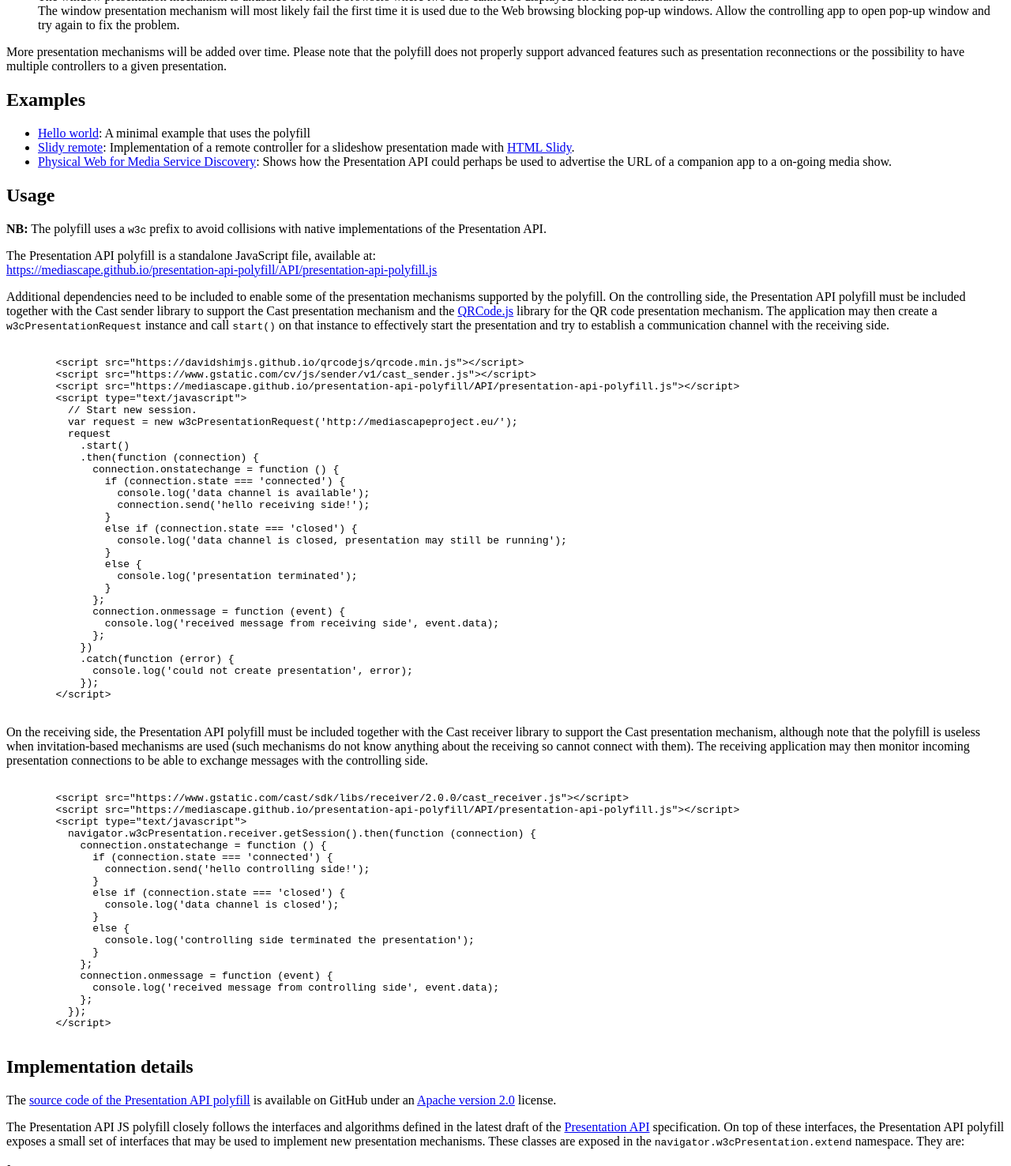
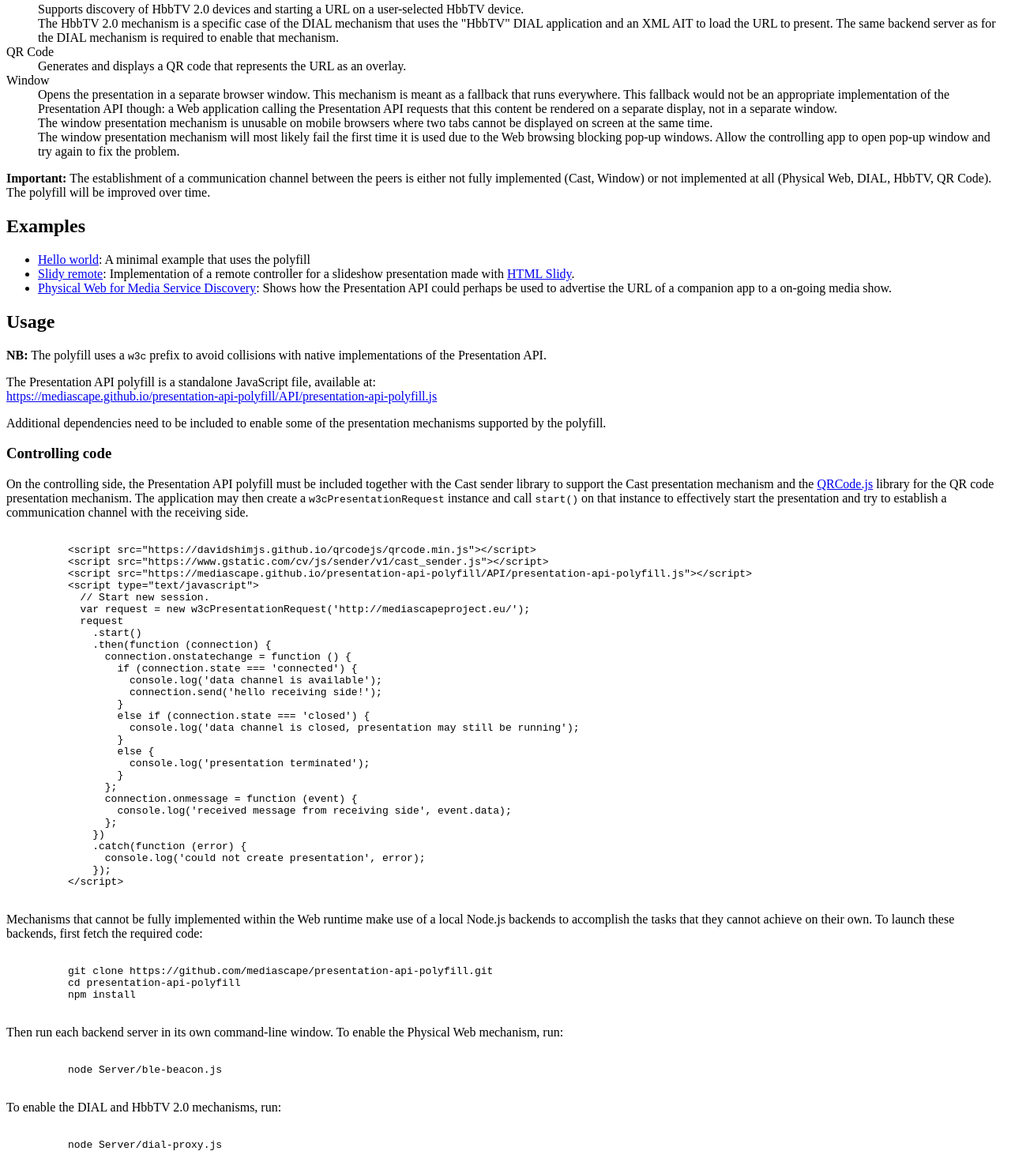
Before and after one commit to mediascape/presentation-api-polyfill, a website: page index.html in a window 1280 px wide. Shown: the part 449-1925 px from the top of the page at 79% size. Drawn offline with Linux system fonts and the light colour scheme.

Commit message:
DIAL and HbbTV mechanisms documented
The fact that the polyfill does not yet properly establish a
communication channel between the peers is also explicitly spelled
out.

```diff
--- a/index.html
+++ b/index.html
@@ -7,32 +7,45 @@
     <h1>Presentation API polyfill</h1>
 
     <p>
-      This page presents a JavaScript polyfill of the <a href="https://w3c.github.io/presentation-api/">Presentation API</a> specification under standardisation within the <a href="https://www.w3.org/2014/secondscreen/">Second Screen Working Group</a> at W3C. The polyfill is mostly intended for the exploration of the ins and outs of the Presentation API. It shows how the Presentation API may be implemented on top of different presentation mechanisms, be them <strong>discovery-based</strong> (the controlling device discovers and controls the second device) or <strong>invitation-based</strong> (the controlling device invites nearby devices to launch an URL), with a view to providing concrete feedback on the specification to the Second Screen Working Group.
+      This page presents a JavaScript polyfill of the <a href="https://w3c.github.io/presentation-api/">Presentation API</a> specification under standardisation within the <a href="https://www.w3.org/2014/secondscreen/">Second Screen Working Group</a> at W3C.
+    </p>
+
+    <p>
+      The polyfill is not intended for use in production. It is meant to explore various discovery and launch mechanisms that the Presentation API could be built upon, be them <strong>discovery-based</strong> (the controlling device discovers and controls the second device) or <strong>invitation-based</strong> (the controlling device invites nearby devices to launch an URL), with a view to providing concrete feedback on the specification to the Second Screen Working Group.
     </p>
 
     <p>
       Presentation mechanisms that are currently supported are:
     </p>
     <dl>
-      <dt>Cast</dt>
+      <dt id="cast">Cast</dt>
       <dd>Supports presenting to a Chromecast device. This mechanism only runs in Google Chrome with the <a href="https://chrome.google.com/webstore/detail/google-cast/boadgeojelhgndaghljhdicfkmllpafd?hl=en">Google Cast extension</a> and a Chromecast device connected to the same wireless network as the controlling device.</dd>
       <dd>Also note that receiving applications must be registered with Google for the Chromecast device to be able to load them.</dd>
 
-      <dt>Physical Web</dt>
+      <dt id="physicalweb">Physical Web</dt>
       <dd>Supports broadcasting the URL to present through a Bluetooth Low-Energy (BLE) device. This mechanism heavily constrains the size of the URL that may be requested, since it must be less than 21 bytes long. A Node.js backend server running on the controlling machine on port 3000 is required for the polyfill to be able to communnicate with the BLE device.</dd>
       <dd>To start the local backend server, run <code>npm install</code> and <code>node Server/ble-beacon.js</code>. The local backend server has been tested successfully on Linux. It may not run on other platforms.</dd>
 
-      <dt>QR Code</dt>
+      <dt id="dial">DIAL</dt>
+      <dd>Supports discovery of DIAL devices and of a specific set of DIAL applications that can load and render a URL on some second screen. A Node.js DIAL backend server running on the controlling machine on port 3001 is required for the polyfill to be able to discover and control DIAL devices.</dd>
+      <dd>To start the local backend server, run <code>npm install</code> and <code>node Server/dial-proxy.js</code>. The local backend server should work well across platforms.</dd>
+
+      <dt id="hbbtv">HbbTV 2.0</dt>
+      <dd>Supports discovery of HbbTV 2.0 devices and starting a URL on a user-selected HbbTV device.</dd>
+      <dd>The HbbTV 2.0 mechanism is a specific case of the DIAL mechanism that uses the "HbbTV" DIAL application and an XML AIT to load the URL to present. The same backend server as for the DIAL mechanism is required to enable that mechanism.</dd>
+
+      <dt id="qrcode">QR Code</dt>
       <dd>Generates and displays a QR code that represents the URL as an overlay.</dd>
 
-      <dt>Window</dt>
+      <dt id="window">Window</dt>
       <dd>Opens the presentation in a separate browser window. This mechanism is meant as a fallback that runs everywhere. This fallback would not be an appropriate implementation of the Presentation API though: a Web application calling the Presentation API requests that this content be rendered on a separate display, not in a separate window.</dd>
       <dd>The window presentation mechanism is unusable on mobile browsers where two tabs cannot be displayed on screen at the same time.</dd>
       <dd>The window presentation mechanism will most likely fail the first time it is used due to the Web browsing blocking pop-up windows. Allow the controlling app to open pop-up window and try again to fix the problem.</dd>
     </dl>
 
     <p>
-      More presentation mechanisms will be added over time. Please note that the polyfill does not properly support advanced features such as presentation reconnections or the possibility to have multiple controllers to a given presentation.
+      <strong>Important:</strong>
+      The establishment of a communication channel between the peers is either not fully implemented (Cast, Window) or not implemented at all (Physical Web, DIAL, HbbTV, QR Code). The polyfill will be improved over time.
     </p>
 
     <section>
@@ -56,7 +69,14 @@
       </p>
 
       <p>
-        Additional dependencies need to be included to enable some of the presentation mechanisms supported by the polyfill. On the controlling side, the Presentation API polyfill must be included together with the Cast sender library to support the Cast presentation mechanism and the <a href="https://github.com/davidshimjs/qrcodejs">QRCode.js</a> library for the QR code presentation mechanism. The application may then create a <code>w3cPresentationRequest</code> instance and call <code>start()</code> on that instance to effectively start the presentation and try to establish a communication channel with the receiving side.
+        Additional dependencies need to be included to enable some of the presentation mechanisms supported by the polyfill.
+      </p>
+
+
+      <section>
+        <h3>Controlling code</h3>
+        <p>
+          On the controlling side, the Presentation API polyfill must be included together with the Cast sender library to support the Cast presentation mechanism and the <a href="https://github.com/davidshimjs/qrcodejs">QRCode.js</a> library for the QR code presentation mechanism. The application may then create a <code>w3cPresentationRequest</code> instance and call <code>start()</code> on that instance to effectively start the presentation and try to establish a communication channel with the receiving side.
         </p>
         <pre><code>
           &lt;script src="https://davidshimjs.github.io/qrcodejs/qrcode.min.js"&gt;&lt;/script&gt;
@@ -91,6 +111,33 @@
         </code></pre>
 
         <p>
+          Mechanisms that cannot be fully implemented within the Web runtime make use of a local Node.js backends to accomplish the tasks that they cannot achieve on their own. To launch these backends, first fetch the required code:
+        </p>
+
+        <pre><code>
+          git clone https://github.com/mediascape/presentation-api-polyfill.git
+          cd presentation-api-polyfill
+          npm install
+        </code></pre>
+
+        <p>
+          Then run each backend server in its own command-line window. To enable the Physical Web mechanism, run:
+        </p>
+        <pre><code>
+          node Server/ble-beacon.js
+        </code></pre>
+        <p>
+          To enable the DIAL and HbbTV 2.0 mechanisms, run:
+        </p>
+        <pre><code>
+          node Server/dial-proxy.js
+        </code></pre>
+      </section>
+
+      <section>
+        <h3>Receiving code</h3>
+
+        <p>
           On the receiving side, the Presentation API polyfill must be included together with the Cast receiver library to support the Cast presentation mechanism, although note that the polyfill is useless when invitation-based mechanisms are used (such mechanisms do not know anything about the receiving so cannot connect with them). The receiving application may then monitor incoming presentation connections to be able to exchange messages with the controlling side.
         </p>
 
@@ -117,6 +164,10 @@
           &lt;/script&gt;
         </code></pre>
       </section>
+    </section>
+
+
+
 
     <section>
       <h2>Implementation details</h2>
```
Also changed, not shown: README.md. Lines whose indentation alone changed are shown as unchanged.
